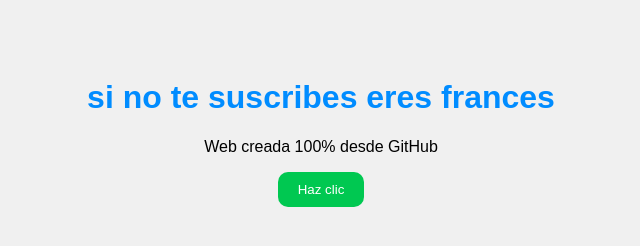
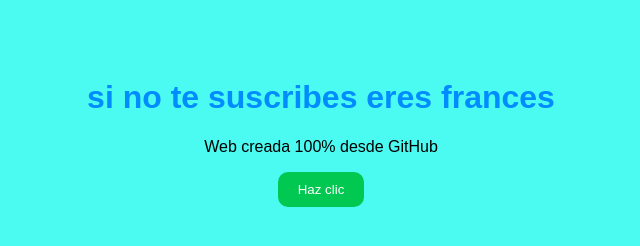
Before and after one commit to SPUF404/hola, a plain HTML site: page index.html in a window 1280 px wide. Shown: the whole page, without its empty margins (319-959 px from the left). Drawn offline with Linux system fonts and the light colour scheme.

Commit message:
Update estilos.css

```diff
--- a/estilos.css
+++ b/estilos.css
@@ -1,5 +1,5 @@
 body {
-  background-color: #f0f0f0;
+  background-color: #4bfaf1;
   text-align: center;
   font-family: sans-serif;
   padding: 50px;
```
